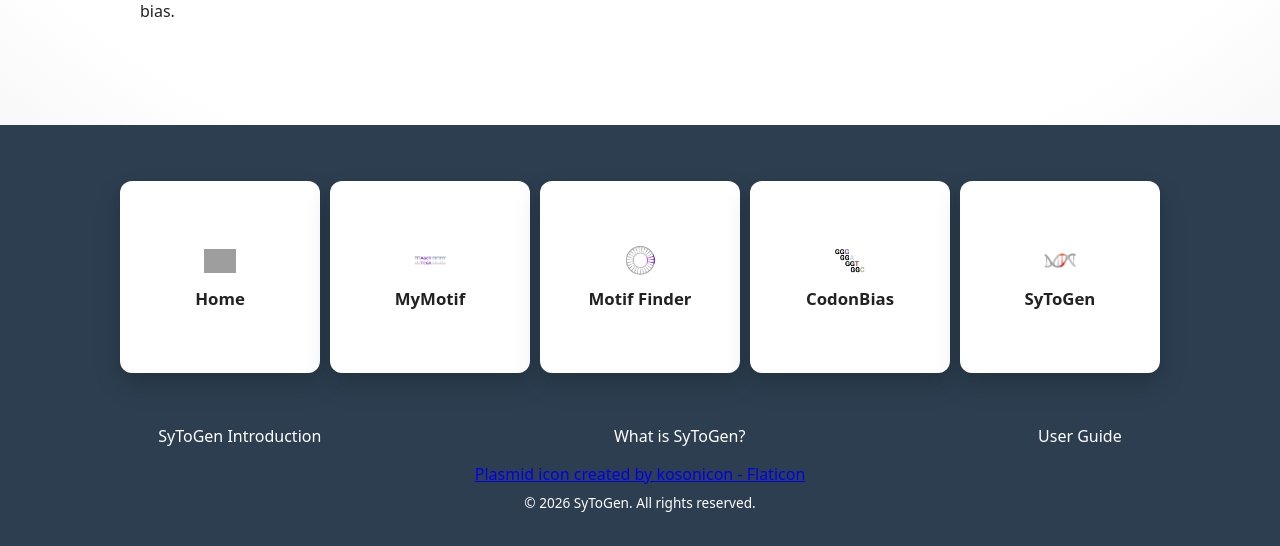
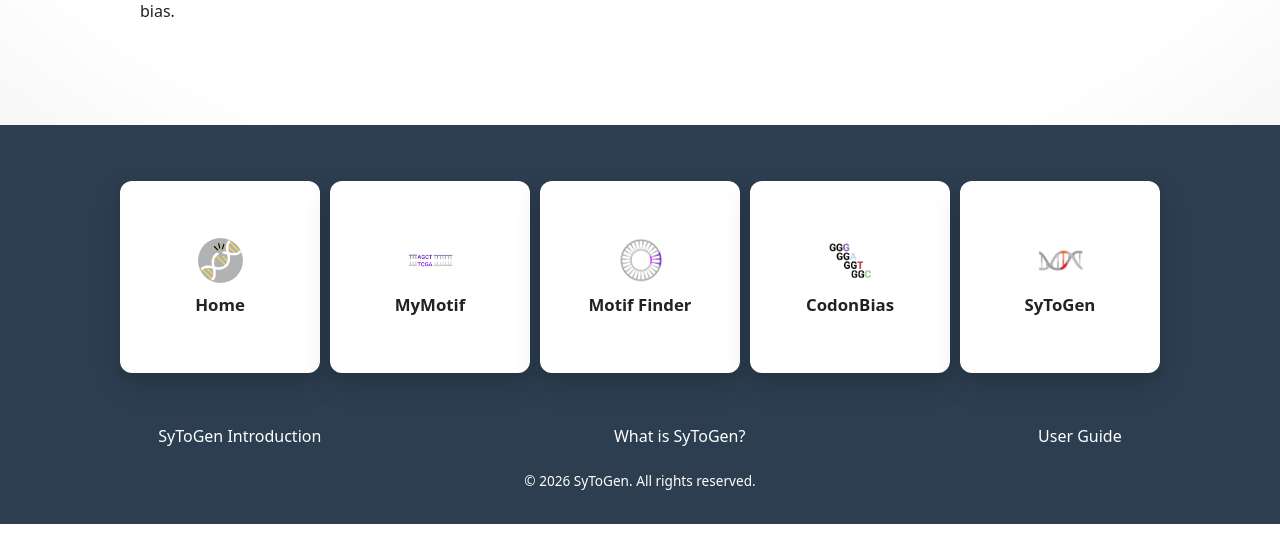
Before and after one commit to BullmanJohnstonLab/Sytogen, a Flask app: page /codon-bias in a window 1280 px wide. Shown: the part 1968-2514 px from the top of the page. After the commit the page ends 2492 px from the top, so only its background shows below. Run offline with Flask 3, Linux system fonts and the light colour scheme; grey boxes are pictures that could not be loaded.

Commit message:
Update footer icons and remove unused files for improved asset management

```diff
--- a/sytogen/templates/_footer.html
+++ b/sytogen/templates/_footer.html
@@ -20,8 +20,8 @@
     font-size: 0.8em;
   }
   .footer-bar .button-group.footer-nav .footer-button img {
-    width: 32px;
-    height: 32px;
+    width: 45px;
+    height: 45px;
     object-fit: contain;
     margin-bottom: 4px;
   }
@@ -30,7 +30,7 @@
 <footer class="footer-bar">
   <div class="button-group footer-nav">
     <a href="{{ url_for('web.index') }}" class="footer-button">
-      <img src="{{ url_for('static', filename='icons/plasmid.png') }}" alt="Home">
+      <img src="{{ url_for('static', filename='images/sytogen_suite_icon.svg') }}" alt="Home">
       <span class="button-label">Home</span>
     </a>
     <a href="{{ url_for('web.mymotif_form') }}" class="footer-button">
@@ -58,6 +58,5 @@
       <a href="{{ url_for('web.user_guide') }}" target="_blank">User Guide</a>
     </div>
   </div>
-  <a href="https://www.flaticon.com/free-icons/dna" title="dna icons">Plasmid icon created by kosonicon - Flaticon</a>
   <p style="color:#fff; margin-top:8px; font-size:0.85em;">© 2026 SyToGen. All rights reserved.</p>
 </footer>
```
Also changed, not shown: sytogen/static/images/plasmid.png (deleted), 2 other files.
